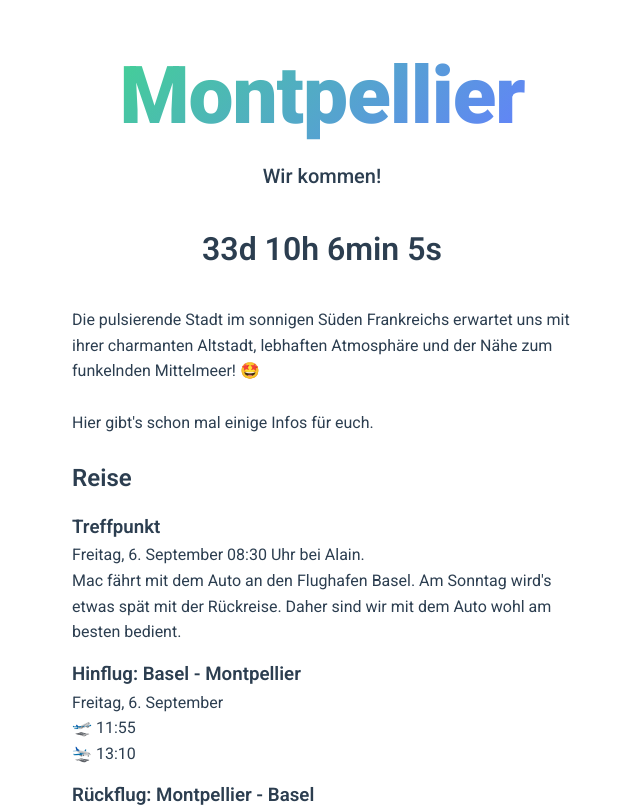
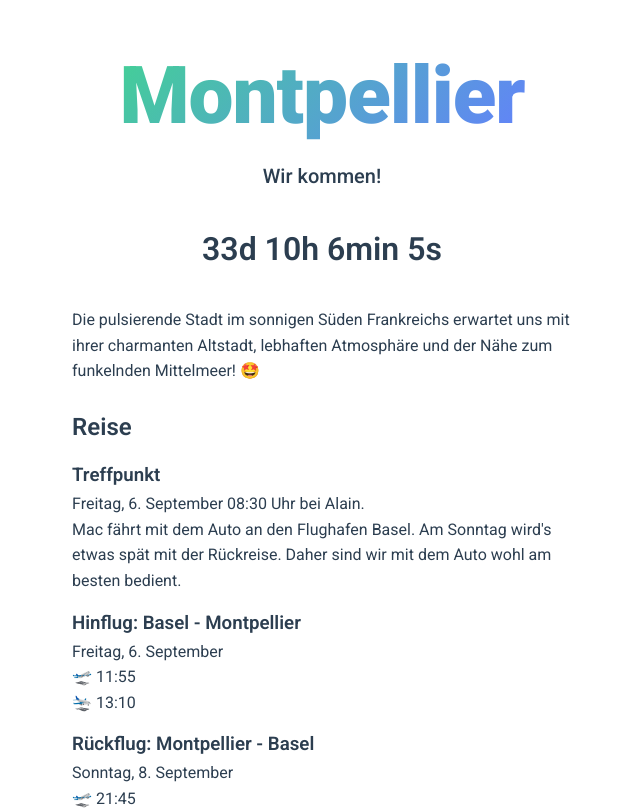
Before and after one commit to mactanner/citytrip, a Vue app: page / in a window 1280 px wide. Shown: the top 810 px of the page, without its empty margins (318-958 px from the left). Built offline with nearby package versions, Linux system fonts and the light colour scheme.

Commit message:
Aktualisieren von App.vue

```diff
--- a/src/App.vue
+++ b/src/App.vue
@@ -20,8 +20,6 @@
         Die pulsierende Stadt im sonnigen Süden Frankreichs erwartet uns mit ihrer charmanten
         Altstadt, lebhaften Atmosphäre und der Nähe zum funkelnden Mittelmeer! 🤩
       </p>
-      <br />
-      <p>Hier gibt's schon mal einige Infos für euch.</p>
       <h2>Reise</h2>
       <h3>Treffpunkt</h3>
       <p>
```
